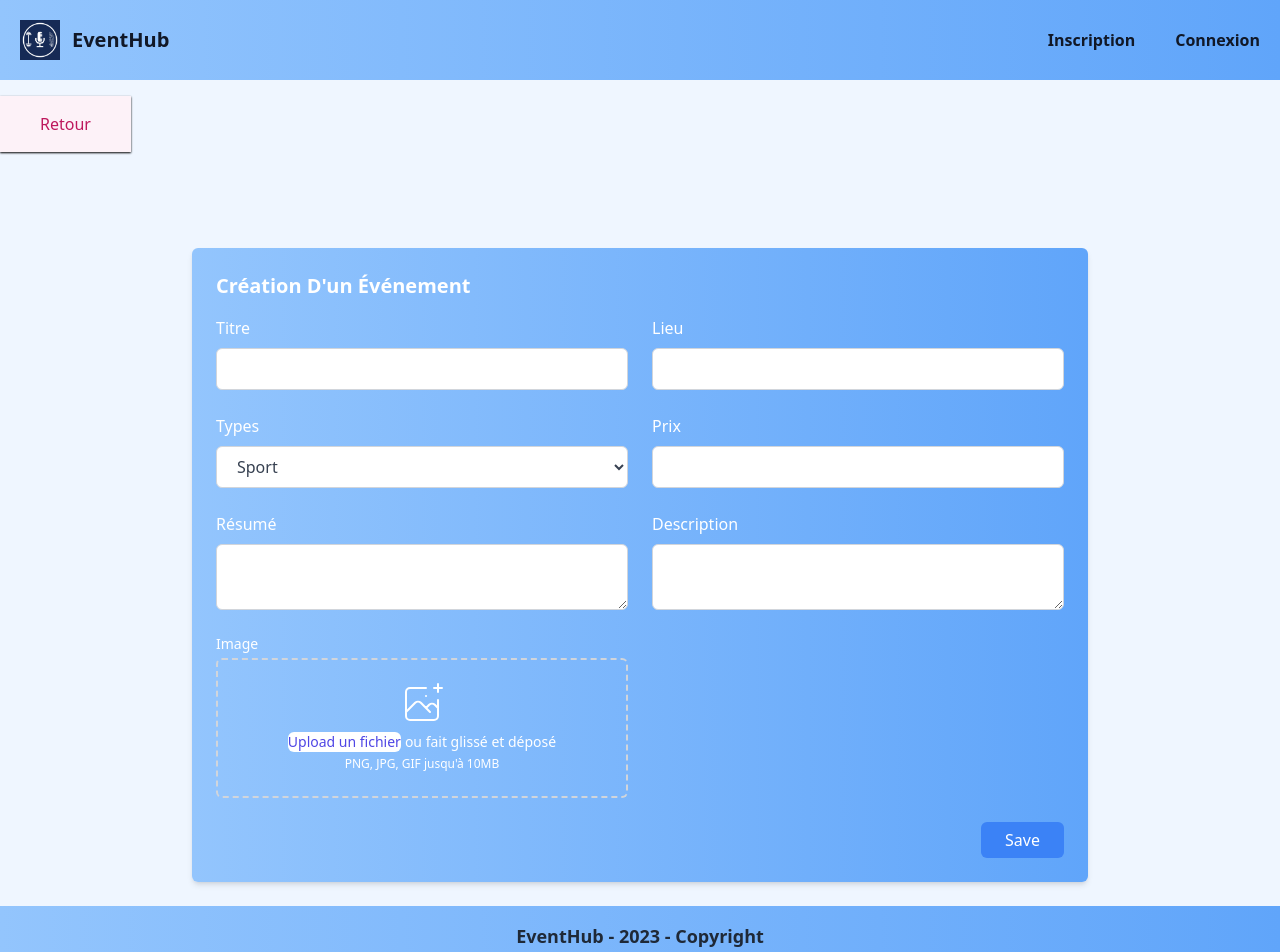
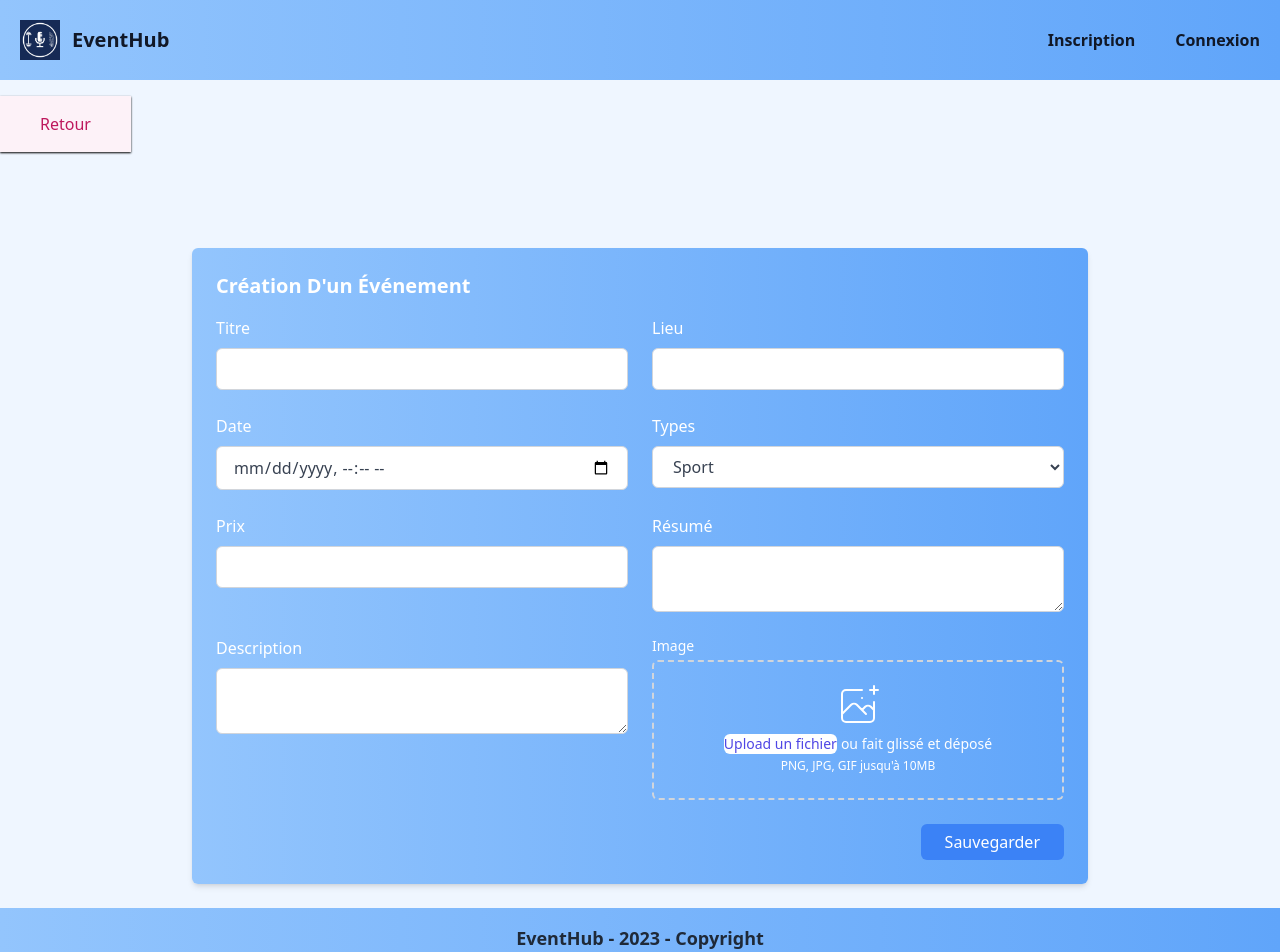
Before and after one commit to Sofie2ruelle/EventHub_Front, a React (Vite) app in the folder EventHub/: page /events/creer-un-evenement in a window 1280 px wide. Shown: the top 952 px of the page. Built offline with nearby package versions, Linux system fonts and the light colour scheme; no server answers.

Commit message:
Fin la création de la création de la page créer/modifier un événement

```diff
--- a/EventHub/src/pages/EditCreateEvent.jsx
+++ b/EventHub/src/pages/EditCreateEvent.jsx
@@ -1,12 +1,14 @@
 import axios from 'axios';
 import React, { useEffect, useState } from 'react'
-import { useParams } from 'react-router-dom'
+import { useNavigate, useParams } from 'react-router-dom'
 import BackButton from '../components/BackButton'
 
 export const EditCreateEvent = () => {
 
+    const userLocal=JSON.parse(localStorage.getItem("user"));
+    const navigation=useNavigate();
     const params=useParams();
-    const URL = "http://localhost:8081/api/events/"+params.id;
+    const URL = typeof params.id === "number" || typeof params.id !== "undefined" ? "http://localhost:8081/api/events/"+params.id : "http://localhost:8081/api/events";
 
     const [loading, setLoading]=useState(false);
     const [formData, setFormData]=useState({
@@ -21,34 +23,55 @@ export const EditCreateEvent = () => {
         file: "",
     });
 
+    //const dateFormatFr = (dateUTC)=>{
+    //    console.log("dateUTC : "+dateUTC);
+    //    let year=dateUTC.substring(0, 4)
+    //    let month=dateUTC.substring(5, 7)
+    //    let day=dateUTC.substring(8, 10)
+    //    let dateFormat=year+"-"+month+"-"+day;
+    //    return dateFormat;
+    //}
 
     const fetchEvent=async ()=>{
         setLoading(true)
+        console.log("fetchEvent");
         await axios.get(URL)
-        .then((res)=>{console.log(res.data); setFormData(res.data)})
+        .then((res)=>{
+            console.log(res.data)
+            setFormData(res.data)
+        })
         .catch((e)=>{console.log(e);})
         .finally(()=>{setLoading(false)})
     }
 
     const createUpdateEvent=async ()=>{
         setLoading(true);
+        console.log("Dans createUpdateevent apres selLoading");
+        console.log(formData.user = userLocal);
+
+        await axios
+            .post(URL, formData, {mode:'cors'})
+            .then((res)=>{
+                navigation("/events/liste-evenements-utilisateur")
+            }).catch((e)=>{
+                console.log(e);
+            }).finally(()=>{setLoading(false)})
     }
 
-    const onSubmit = ()=>{
-        console.log(formData);
-        //createUpdateEvent
+    const onSubmit = (event)=>{
+        event.preventDefault();
+        createUpdateEvent();
     }
 
     const onChange = (e)=>{
         setFormData({
             ...formData,
-            [e.target.name]:e.target.value
+            [e.target.name]:e.target.value,
         })
-        console.log(formData);
     }
 
     useEffect(()=>{
-        params.id !== null ? fetchEvent() : null;
+       typeof params.id === "number" || typeof params.id !== "undefined" ? fetchEvent() : null;
     }, [])
 
     return (
@@ -69,10 +92,10 @@ export const EditCreateEvent = () => {
                     <label className="text-white dark:text-gray-200" htmlFor="lieu">Lieu</label>
                     <input id="lieu" type="text" value={formData.lieu} onChange={onChange} name="lieu" className="block w-full px-4 py-2 mt-2 text-gray-700 bg-white border border-gray-300 rounded-md dark:bg-gray-800 dark:text-gray-300 dark:border-gray-600 focus:border-blue-500 dark:focus:border-blue-500 focus:outline-none focus:ring"/>
                 </div>
-                {/*<div>
+                <div>
                     <label className="text-white dark:text-gray-200" htmlFor="date">Date</label>
-                    <input id="date" type="date" value={Date.now(formData.date_event)} onChange={onChange} name="date_event"  className="block w-full px-4 py-2 mt-2 text-gray-700 bg-white border border-gray-300 rounded-md dark:bg-gray-800 dark:text-gray-300 dark:border-gray-600 focus:border-blue-500 dark:focus:border-blue-500 focus:outline-none focus:ring"/>
-                </div>*/}
+                    <input id="date" type="datetime-local" value={formData.date_event} onChange={onChange} name="date_event"  className="block w-full px-4 py-2 mt-2 text-gray-700 bg-white border border-gray-300 rounded-md dark:bg-gray-800 dark:text-gray-300 dark:border-gray-600 focus:border-blue-500 dark:focus:border-blue-500 focus:outline-none focus:ring"/>
+                </div>
                 <div>
                     <label className="text-white dark:text-gray-200" htmlFor="type">Types</label>
                     <select id="type" value={formData.type} onChange={onChange} name="type" className="block w-full px-4 py-2 mt-2 text-gray-700 bg-white border border-gray-300 rounded-md dark:bg-gray-800 dark:text-gray-300 dark:border-gray-600 focus:border-blue-500 dark:focus:border-blue-500 focus:outline-none focus:ring">
@@ -97,7 +120,7 @@ export const EditCreateEvent = () => {
                     <textarea id="textarea" type="textarea" value={formData.description} onChange={onChange} name="description" className="block w-full px-4 py-2 mt-2 text-gray-700 bg-white border border-gray-300 rounded-md dark:bg-gray-800 dark:text-gray-300 dark:border-gray-600 focus:border-blue-500 dark:focus:border-blue-500 focus:outline-none focus:ring"></textarea>
                 </div>
 
-                <input type="hidden" value={formData.user} name="user"/>
+                <input type="hidden" value={userLocal} name="user"/>
 
                 <div>
                     <label className="block text-sm font-medium text-white">
@@ -124,7 +147,7 @@ export const EditCreateEvent = () => {
             </div>
 
             <div className="flex justify-end mt-6">
-                <button onClick={onSubmit} className="px-6 py-2 leading-5 text-white transition-colors duration-200 transform bg-blue-500 rounded-md hover:bg-blue-700 focus:outline-none focus:bg-gray-600">Save</button>
+                <button onClick={onSubmit} className="px-6 py-2 leading-5 text-white transition-colors duration-200 transform bg-blue-500 rounded-md hover:bg-blue-700 focus:outline-none focus:bg-gray-600">Sauvegarder</button>
             </div>
         </form>
     </section>
```
